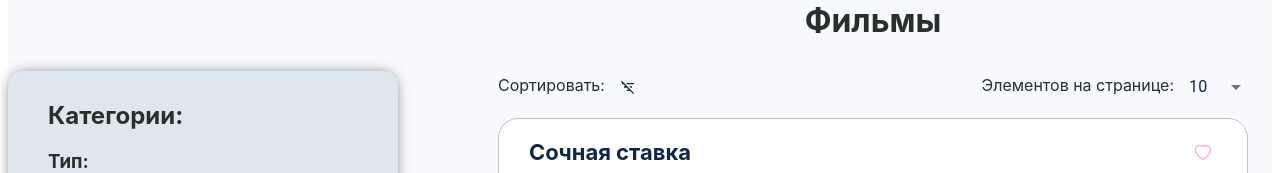
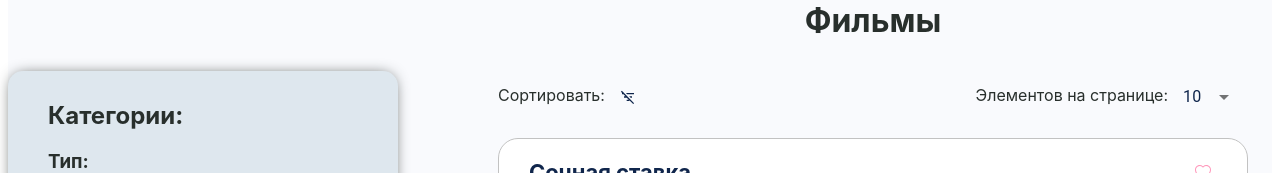
Before and after one commit to MyOwnWorstEnemy-remix/CoolNews, a React (Vite) app: page /movie in a window 1280 px wide. Shown: the part 199-372 px from the top of the page. Built offline with nearby package versions, Linux system fonts and the light colour scheme; data requests are answered from the project's data file; grey boxes are pictures that could not be loaded.

Commit message:
Unified select

```diff
--- a/src/components/blocks/movie-category/movie-category.tsx
+++ b/src/components/blocks/movie-category/movie-category.tsx
@@ -1,4 +1,4 @@
-import { FilmType, MovieDescription, CurrentMovieCategory } from "../../../types/types";
+import { SelectDescription, CurrentMovieCategory } from "../../../types/types";
 import { Section, Title, CategoryWrapper, Button } from "./styles";
 import { useState } from "react";
 import useDebounce from "../../../custom-hooks/hooks";
@@ -114,8 +114,8 @@ const countries = [
     },
 ]
 
-function MovieCategory ({categories, currentCategory, setCategory} : {categories: MovieDescription, currentCategory: CurrentMovieCategory, setCategory: SetCategory}) {
-    const [typeSelect, setTypeSelect] = useState<FilmType>(currentCategory.filmType);
+function MovieCategory ({selectList, currentCategory, setCategory} : {selectList: SelectDescription[], currentCategory: CurrentMovieCategory, setCategory: SetCategory}) {
+    const [typeSelect, setTypeSelect] = useState<string>(currentCategory.filmType);
     const [ratingRange, setRatingRange] = useState<number[]>([0, 10]);
     const debouncedRatingRange = useDebounce(ratingRange, 300);
     const [selectedGenres, setSelectedGenres] = useState<{title: string}[]>([]);
@@ -140,7 +140,7 @@ function MovieCategory ({categories, currentCategory, setCategory} : {categories
         <Title>Категории:</Title>
         <CategoryWrapper>
             <h3>Тип:</h3>
-            <CustomSelect categories={categories} typeSelect={typeSelect} setTypeSelect={setTypeSelect}/>
+            <CustomSelect list={selectList} value={typeSelect} setValue={setTypeSelect} minWidth={300} backgroundColor={"white"}/>
         </CategoryWrapper>
         <CategoryWrapper>
             <h3>Рейтинг IMDB:</h3>
--- a/src/components/blocks/movie-list/movie-list.tsx
+++ b/src/components/blocks/movie-list/movie-list.tsx
@@ -4,7 +4,7 @@ import { Section, List } from "./styles";
 import { Film, CurrentMovieCategory } from "../../../types/types";
 import MovieCard from "../../ui/movie-card/movie-card";
 
-function MovieList({currentCategory} : {currentCategory: CurrentMovieCategory}) {
+function MovieList({currentCategory, sortingType} : {currentCategory: CurrentMovieCategory, sortingType: string}) {
     const [movies, setMovies] = useState<Film[]>([]);
     const favourites = useFetchFavourite("film");
     const filmsUrl = 'http://localhost:3000/films';
--- a/src/components/pages/movie-page/movie-page.tsx
+++ b/src/components/pages/movie-page/movie-page.tsx
@@ -3,14 +3,13 @@ import Footer from "../../../layout/footer/footer";
 import Header from "../../../layout/header/header";
 import MovieCategory from "../../blocks/movie-category/movie-category";
 import MovieList from "../../blocks/movie-list/movie-list";
-import CustomSmallSelect from "../../ui/custom-small-select/custom-small-select";
+import CustomSelect from "../../ui/custom-select/custom-select";
 import { Main, Title, Control } from "./styles";
-import { MovieDescription, CurrentMovieCategory } from "../../../types/types";
+import { SelectDescription, CurrentMovieCategory } from "../../../types/types";
 import { MdFilterListOff } from "react-icons/md";
 import { LuArrowUpWideNarrow, LuArrowDownWideNarrow, LuArrowDownAZ, LuCalendarArrowDown } from "react-icons/lu";
 
-const categories = {
-  filmType: [
+const selectList = [
   {
     "id": 0,
     "value": "all",
@@ -36,8 +35,7 @@ const categories = {
     "value": "cartoon",
     "text": "Мультифильм",
   }
-  ]
-} as MovieDescription;
+] as SelectDescription[];
 
 const sortingList = [
   {
@@ -70,7 +68,7 @@ const sortingList = [
     "text": "Новизне",
     "icon": LuCalendarArrowDown,
   },
-];
+] as SelectDescription[];
 
 const elementsOnPageList = [
   {
@@ -88,7 +86,7 @@ const elementsOnPageList = [
     "value": "50",
     "text": "50",
   },
-];
+] as SelectDescription[];
 
 function MoviePage() {
   const [currentCategory, setCurrentCategoties] = useState<CurrentMovieCategory>({filmType: "all", rating: [0, 10], genres: {"list": [], all: true}, countries: {"list": [], all: true}});
@@ -99,20 +97,20 @@ function MoviePage() {
     <>
       <Header />
       <Main>
-        <MovieCategory categories={categories} currentCategory={currentCategory} setCategory={setCurrentCategoties} />
+        <MovieCategory selectList={selectList} currentCategory={currentCategory} setCategory={setCurrentCategoties} />
         <div>
           <Title>Фильмы</Title>
           <Control>
             <div>
               <p>Сортировать:</p>
-              <CustomSmallSelect list={sortingList} value={sort} setValue={setSort} minWidth={250} displayIcon={true}/>
+              <CustomSelect list={sortingList} value={sort} setValue={setSort} minWidth={250} displayIcon={true}/>
             </div>
             <div>
               <p>Элементов на странице:</p>
-              <CustomSmallSelect list={elementsOnPageList} value={elementsOnPage} setValue={setElementsOnPage} minWidth={50}/>
+              <CustomSelect list={elementsOnPageList} value={elementsOnPage} setValue={setElementsOnPage} minWidth={80}/>
             </div>
           </Control>
-          <MovieList currentCategory={currentCategory} />
+          <MovieList currentCategory={currentCategory} sortingType={sort}/>
         </div>
       </Main>
       <Footer />
--- a/src/components/pages/movie-page/styles.tsx
+++ b/src/components/pages/movie-page/styles.tsx
@@ -23,7 +23,7 @@ export const Control = styled.div`
 
     p {
         margin: 0;
-        padding: 5px 0;
+        padding: 15px 0;
     }
 
     div {
--- a/src/components/ui/custom-select/custom-select.tsx
+++ b/src/components/ui/custom-select/custom-select.tsx
@@ -2,9 +2,9 @@ import FormControl from "@mui/material/FormControl";
 import { menuClasses } from "@mui/material/Menu";
 import MenuItem from "@mui/material/MenuItem";
 import Select, { selectClasses, SelectChangeEvent } from "@mui/material/Select";
-import { MovieDescription, FilmType } from "../../../types/types";
+import { SelectDescription } from "../../../types/types";
 
-type setFilmType = (type: FilmType) => void;
+type setFilmType = (type: string) => void;
 
 const SelectProps = {
     anchorOrigin: {
@@ -27,6 +27,11 @@ const SelectProps = {
             "& li": {
             paddingTop: "12px",
             paddingBottom: "12px",
+            display: "flex",
+            justifyContent: "space-between",
+            },
+            "& li p": {
+            margin: "0px",
             },
             "& li:hover": {
             background: "#d8e4f8",
@@ -42,14 +47,18 @@ const SelectProps = {
     },
 }
 
-function CustomSelect ({categories, typeSelect, setTypeSelect} : {
-    categories: MovieDescription,
-    typeSelect: FilmType,
-    setTypeSelect: setFilmType}) {
+function CustomSelect ({list, value, setValue, minWidth, selectWidth, backgroundColor, displayIcon = false} : {
+    list: SelectDescription[],
+    value: string,
+    setValue: setFilmType,
+    backgroundColor?: string,
+    selectWidth?: number,
+    minWidth: number,
+    displayIcon?: boolean}) {
 
-    const handleTypeChange = (evt: SelectChangeEvent<FilmType>) => {
-        const newType = evt.target.value as FilmType;
-        setTypeSelect(newType);
+    const handleTypeChange = (evt: SelectChangeEvent<string>) => {
+        const newType = evt.target.value;
+        setValue(newType);
     };
 
     return (
@@ -58,32 +67,42 @@ function CustomSelect ({categories, typeSelect, setTypeSelect} : {
                 disableUnderline
                 variant="standard"
                 MenuProps={SelectProps}
-                value={typeSelect}
+                value={value}
                 onChange={handleTypeChange}
                 sx={{
-                    minWidth: 300,
+                    minWidth: minWidth,
                     [`& .${selectClasses.select}`]: {
-                        background: "white",
+                        minWidth: selectWidth ? selectWidth : `calc(${minWidth} - 30px)`,
+                        background: backgroundColor ? backgroundColor : "transparent",
                         color: "#10264c",
                         borderRadius: "12px",
                         paddingLeft: "15px",
                         paddingRight: "24px",
                         paddingTop: "15px",
                         paddingBottom: "15px",
+                        display: "flex",
+                        alignItems: "center",
                         "&:focus": {
                             borderRadius: "12px",
-                            background: "white",
+                            background: backgroundColor ? backgroundColor : "transparent",
                             borderColor: "#104a9d",
                         },
                     },
+                    [`& .${selectClasses.select} p`]: {
+                        display: displayIcon ? "none" : "inline",
+                        padding: 0,
+                        margin: 0,
+                    },
                     [`& .${selectClasses.icon}`]: {
+                        display: displayIcon ? "none" : "block",
                         right: "12px",
                     },
                   }}
                 >
-                {categories.filmType.map((category) => (
-                    <MenuItem key={category.id} value={category.value}>
-                        {category.text}
+                {list.map((item) => (
+                    <MenuItem key={item.id} value={item.value}>
+                        <p>{item.text}</p>
+                        {item.icon ? <item.icon /> : null}
                     </MenuItem>
                 ))}
             </Select>
--- a/src/components/ui/custom-small-select/custom-small-select.tsx
+++ /dev/null
@@ -1,106 +0,0 @@
-import { menuClasses } from "@mui/material/Menu";
-import MenuItem from '@mui/material/MenuItem';
-import FormControl from '@mui/material/FormControl';
-import Select, { selectClasses, SelectChangeEvent } from '@mui/material/Select';
-import { IconType } from "react-icons/lib";
-
-const SelectProps = {
-    anchorOrigin: {
-        vertical: "bottom" as 'bottom',
-        horizontal: "left" as 'left',
-    },
-    transformOrigin: {
-        vertical: "top" as 'top',
-        horizontal: "left" as 'left',
-    },
-    sx: {
-        marginBlock: "0.5rem",
-        [`& .${menuClasses.paper}`]: {
-            borderRadius: "12px",
-        },
-        [`& .${menuClasses.list}`]: {
-            paddingTop: 0,
-            paddingBottom: 0,
-            background: "white",
-            "& li": {
-            paddingTop: "12px",
-            paddingBottom: "12px",
-            display: "flex",
-            justifyContent: "space-between",
-            },
-            "& li p": {
-            margin: "0px",
-            },
-            "& li:hover": {
-            background: "#d8e4f8",
-            },
-            "& li.Mui-selected": {
-            color: "white",
-            background: "#10264c",
-            },
-            "& li.Mui-selected:hover": {
-            background: "#10264c",
-            },
-        },
-    },
-}
-
-type ListType = {
-    id: number,
-    value: string,
-    text: string,
-    icon?: IconType,
-}
-
-function CustomSmallSelect ({list, value, setValue, minWidth, displayIcon = false} : {list: ListType[], value: string, setValue: (value: string) => void, minWidth: number, displayIcon?: boolean}) {
-    const handleChange = (event: SelectChangeEvent) => {
-        setValue(event.target.value);
-    }
-
-    return <>
-        <FormControl>
-            <Select
-                id="select-small"
-                value={value}
-                variant="standard"
-                disableUnderline
-                onChange={handleChange}
-                MenuProps={SelectProps}
-                sx = {{
-                    minWidth: minWidth,
-                    [`& .${selectClasses.select}`]: {
-                        width: 35,
-                        color: "#10264c",
-                        borderRadius: "12px",
-                        paddingLeft: "15px",
-                        paddingRight: "24px",
-                        paddingTop: "5px",
-                        paddingBottom: "5px",
-                        display: "flex",
-                        alignItems: "center",
-                        "&:focus": {
-                            borderRadius: "12px",
-                            borderColor: "#104a9d",
-                        },
-                    },
-                    [`& .${selectClasses.select} p`]: {
-                        display: displayIcon ? "none" : "inline",
-                        padding: 0,
-                    },
-                    [`& .${selectClasses.icon}`]: {
-                        display: displayIcon ? "none" : "block",
-                    },
-                }}
-            >
-                {list.map((category) => (
-                    <MenuItem key={category.id} value={category.value}>
-                        <p>{category.text}</p>
-                        {category.icon ? <category.icon /> : null}
-                    </MenuItem>
-                ))}
-            </Select>
-        </FormControl>
-    </>
-}
-
-export default CustomSmallSelect;
```
Also changed, not shown: src/types/types.tsx (+8 -7 lines). Lines whose indentation alone changed are shown as unchanged.
